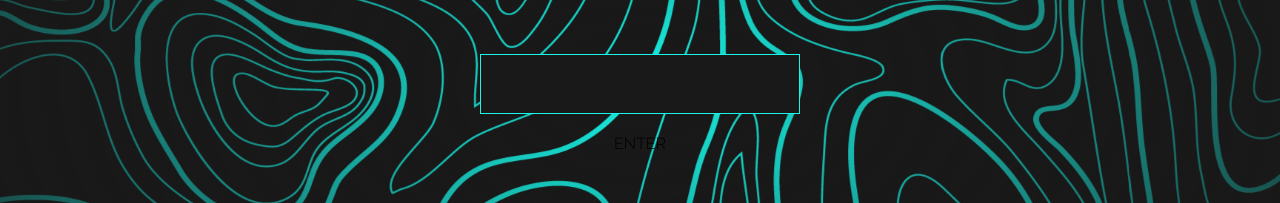
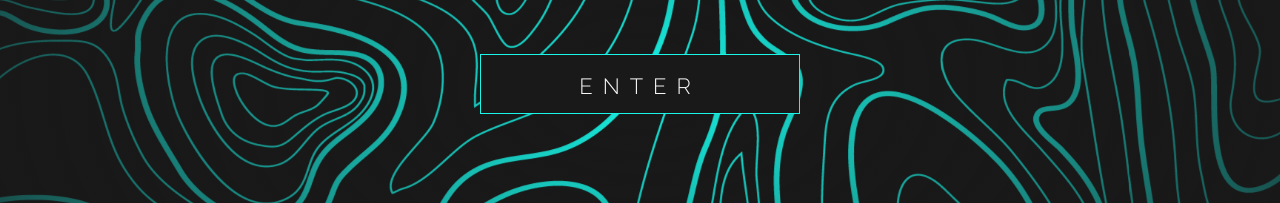
Before and after one commit to Rimbb/Rimbb.github.io, a plain HTML site: page index.html in a window 1280 px wide. Shown: the part 316-519 px from the top of the page. Drawn offline with Linux system fonts and the light colour scheme.

Commit message:
Done w/ landing animation

```diff
--- a/index.html
+++ b/index.html
@@ -34,7 +34,7 @@
             <svg height="60" width="320">
                 <rect class="shape" height="60" width="320" />
             </svg>
-            <p>ENTER</p>
+                <div class="text">ENTER</div>
         </div>
         <img id="background" src="assets/back.png" />
         <div id="backdiv"></div>
--- a/style/style.scss
+++ b/style/style.scss
@@ -76,6 +76,30 @@ body {
             stroke-dashoffset: 0;
             stroke-dasharray: 760;
             animation: 0;
+            opacity: 1;
+        }
+    }
+
+    .text {
+        z-index: 1;
+        font-family: "Raleway", sans-serif;
+        font-size: 22px;
+        line-height: 32px;
+        color: #fff;
+        top: -48px;
+        position: relative;
+        letter-spacing: 10px;
+        width: 100%;
+        height: 100%;
+        opacity: 0;
+        animation: textreveal 3s 3.2s forwards;
+        cursor: pointer;
+    }
+
+    @keyframes textreveal {
+        0% {
+        }
+        100% {
             opacity: 1;
         }
     }
```
Also changed, not shown: style/style.css, 1 other file.
